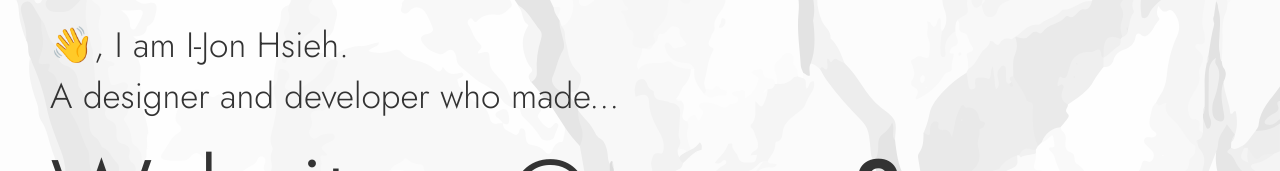
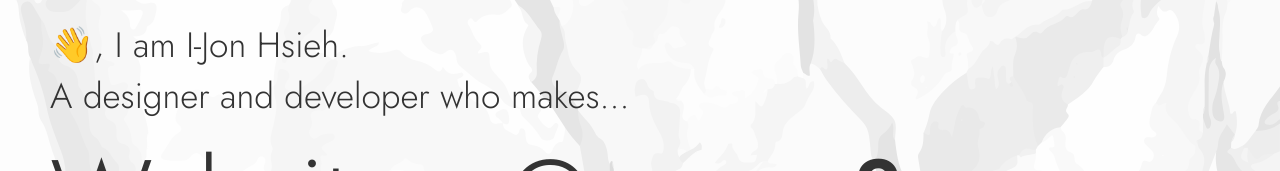
Before and after one commit to IJon127/Portfolio_2023_Summer, a React (Create React App) app in the folder client/: page / in a window 1280 px wide. Shown: the part 191-362 px from the top of the page. Built offline with nearby package versions, Linux system fonts and the light colour scheme; no server answers.

Commit message:
change hero text

```diff
--- a/client/src/components/sections/hero/Hero.jsx
+++ b/client/src/components/sections/hero/Hero.jsx
@@ -13,7 +13,7 @@ function Hero() {
           transition={{ type: "spring", duration: 1 }}
         >
           <h2 className="hero__text">👋, I am I-Jon Hsieh.</h2>
-          <h2 className="hero__text">A designer and developer who made...</h2>
+          <h2 className="hero__text">A designer and developer who makes...</h2>
         </motion.div>
         <motion.h1
           className="hero__hero-text"
```
